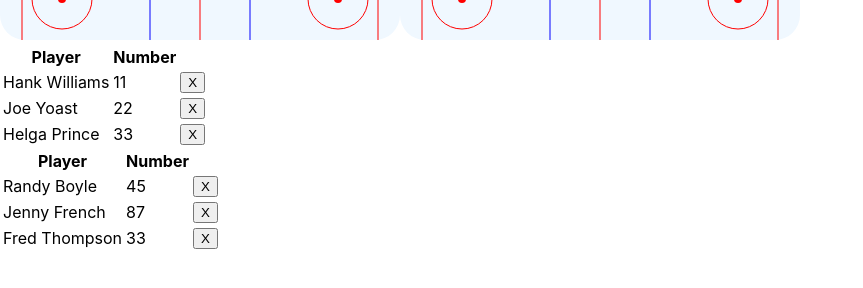
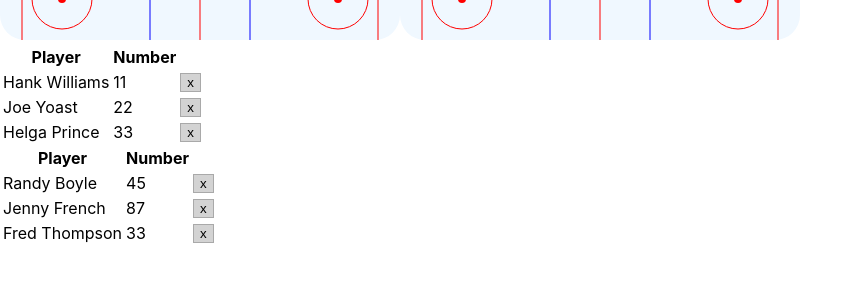
Before and after one commit to ck3130/live_stat_tracking, a React (Create React App) app: page / in a window 1280 px wide. Shown: the part 130-418 px from the top of the page, without its empty margins (0-863 px from the left). Built offline with nearby package versions, Linux system fonts and the light colour scheme.

Commit message:
selection buttons hold selection state

```diff
--- a/src/statistic-hooks.js
+++ b/src/statistic-hooks.js
@@ -33,7 +33,7 @@ export default function StatisticProvider({ children }) {
     const selectPlayer = (number, team) => setSelectedPlayer({number, team})
 
     return (
-        <StatisticsContext.Provider value={{ statistics, trackStat, players, selectPlayer }}>
+        <StatisticsContext.Provider value={{ selectedPlayer, statistics, trackStat, players, selectPlayer }}>
             {children}
         </StatisticsContext.Provider>
     )
--- /dev/null
+++ b/src/teamFormPlayerRow.css
@@ -0,0 +1,15 @@
+button{
+    border:.1em solid darkgray;
+}
+
+.playerSelectButton {
+    background-color:lightgray;
+}
+
+.playerSelectButton:hover {
+    background-color: grey;
+}
+
+.playerSelectButtonSelected {
+    background-color: orange;
+}
--- a/src/teamFormPlayerRow.js
+++ b/src/teamFormPlayerRow.js
@@ -1,16 +1,31 @@
-import React from "react";
+import React, { useState } from "react";
 import { useStatistics } from './statistic-hooks';
+import "./teamFormPlayerRow.css"
 
 export default function TeamFormPlayerRow({firstName, lastName, number, team}) {
+
     const { selectPlayer } = useStatistics()
+    const [hasFocus, setFocus] = useState(false)
+
     const select = e => {
-        selectPlayer(number, team)
+        selectPlayer(number, team);
     }
+
     return(
         <tr>
             <td>{ firstName } { lastName }</td>
             <td>{ number }</td>
-            <td><button onClick={select}>X</button></td>
+            <td>
+                <button
+                    type="button"
+                    className={hasFocus ? "playerSelectButtonSelected" : "playerSelectButton"}
+                    name="playerSelect"
+                    onClick={select}
+                    onFocus={() => setFocus(true)}
+                    onBlur={() => setFocus(false)}>
+                        x
+                </button>
+            </td>
         </tr>
     );
 }
```
